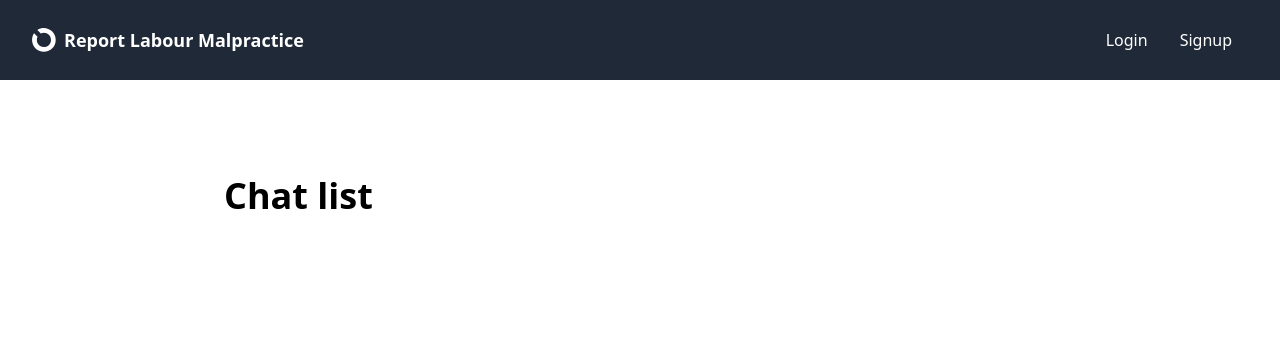
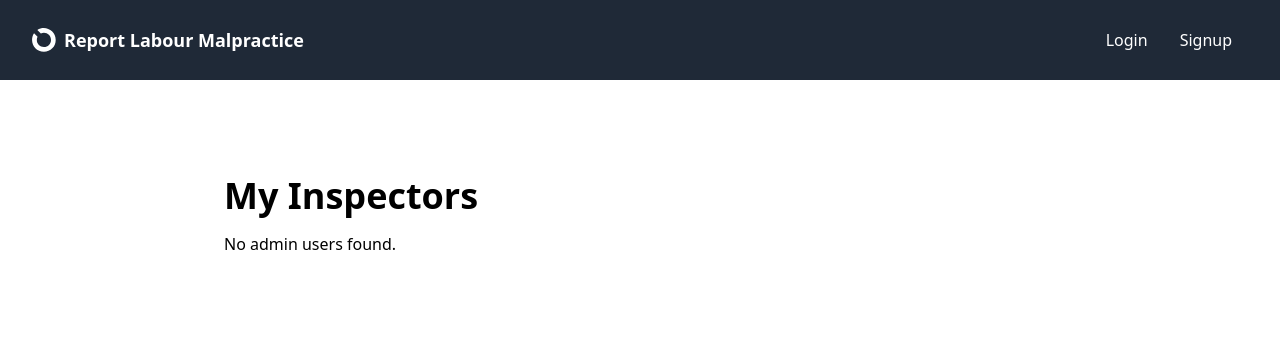
Before and after one commit to cmandib/EGovComplaintChatApp, a Django app: page /chat_list/ in a window 1280 px wide. Shown: the top 340 px of the page. Run offline with Django 5.2, Linux system fonts and the light colour scheme; parts of the project's set-up code (start-up, migrations or seed data) failed here and were passed over; some libraries are stand-ins or nearby versions.

Commit message:
built list for inspectors and complainers

```diff
--- a/realtime_chat/a_core/urls.py
+++ b/realtime_chat/a_core/urls.py
@@ -24,7 +24,8 @@ from a_home.views import *
 urlpatterns = [
     path('admin/', admin.site.urls),
     path('accounts/', include('allauth.urls')),
-    path('', include('a_rtchat.urls')),
+    path('mainchat/', include('a_rtchat.urls')),
+    path('', home_view,),
     path('profile/', include('a_users.urls')),
     path('@<username>/', profile_view, name="profile"),
     path('chat_list/', chat_list_view, name="chat_list")
--- a/realtime_chat/a_home/views.py
+++ b/realtime_chat/a_home/views.py
@@ -1,7 +1,9 @@
 from django.shortcuts import render
+from django.contrib.auth.models import User
 
 def home_view(request):
     return render(request, 'home.html')
 
 def chat_list_view(request):
-    return render(request, 'chat_list.html')
+    admins = User.objects.filter(is_superuser=True)
+    return render(request, 'chat_list.html',{'admins':admins})
--- a/realtime_chat/a_rtchat/templates/a_rtchat/partials/chat_message_p.html
+++ b/realtime_chat/a_rtchat/templates/a_rtchat/partials/chat_message_p.html
@@ -3,5 +3,5 @@
     {% include 'a_rtchat/chat_message.html' %}
 </div>
 
-<script>scrollToBottom(100)</script>
+<script>scrollToBottom()</script>
 </div>
--- a/realtime_chat/templates/chat_list.html
+++ b/realtime_chat/templates/chat_list.html
@@ -1,9 +1,9 @@
 {% extends 'layouts/blank.html' %}
 
 {% block content %}
-
+    {%if user.is_superuser%}
     <div class="max-w-4xl mx-auto px-8 py-24">
-        <h1>Chat list</h1>
+        <h1>Complaint Submitters</h1>
         <ul>
             {%for chatroom in user.chat_groups.all%}
                 {%if chatroom.is_private%}
@@ -17,5 +17,18 @@
             {%endfor%}
         </ul>
     </div>
+    {%else%}
+    <div class="max-w-4xl mx-auto px-8 py-24">
+        <h1>My Inspectors</h1>
+        <ul>
+            {% for admin in admins %}
+                <li>{{ admin.username }}</li>
+                <a href="{%url 'start-chat' admin.username%}"><button>Complain to Inspector</button></a>
+                {% empty %}
+                <li>No admin users found.</li>
+            {% endfor %}
+        </ul>
+    </div>
+    {%endif%}
 
 {% endblock %}
--- a/realtime_chat/templates/includes/header.html
+++ b/realtime_chat/templates/includes/header.html
@@ -10,6 +10,7 @@
         <ul class="navitems flex items-center justify-center h-full">
             {% if request.user.is_authenticated %}
             <li><a href="/">Home</a></li>
+            <li><a href="{%url 'chat_list'%}">My Inspectors</a></li>
             <li x-data="{ dropdownOpen: false }" class="relative">
                 <a @click="dropdownOpen = !dropdownOpen" @click.away="dropdownOpen = false" class="cursor-pointer select-none">
                     <img class="h-8 w-8 rounded-full object-cover" src="{{ request.user.profile.avatar }}" alt="Avatar" />
```
